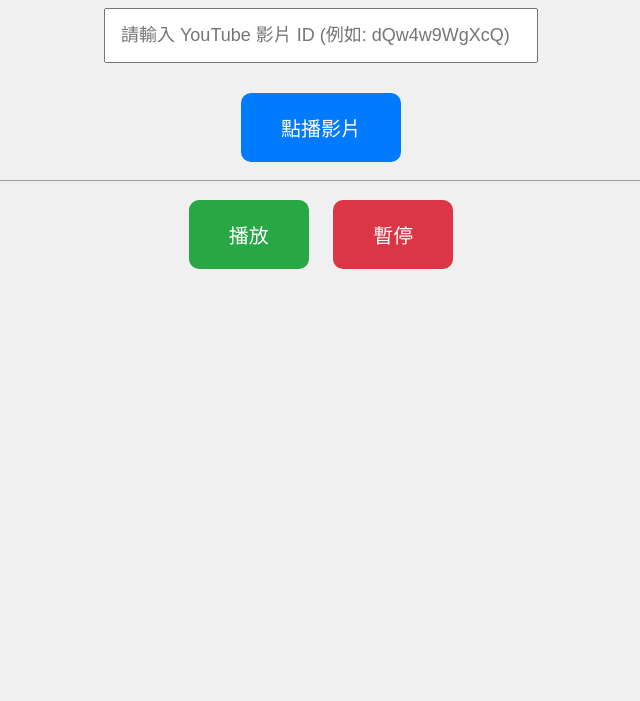
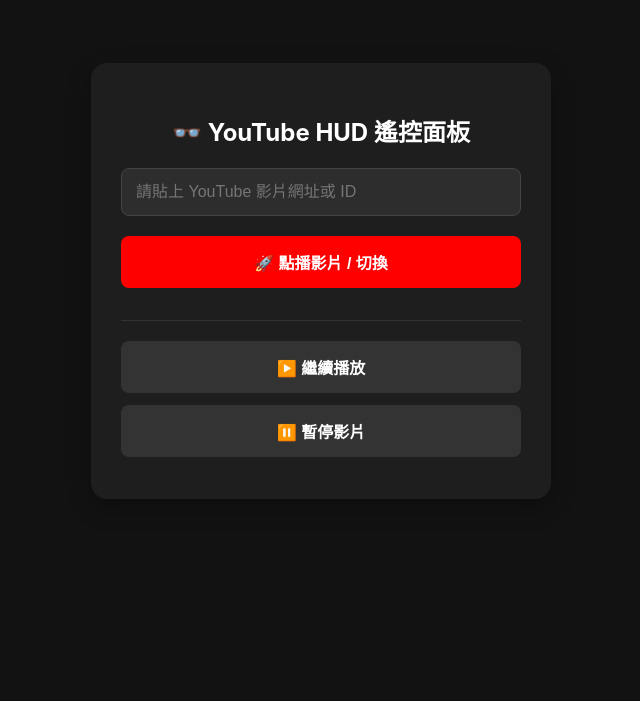
Before and after one commit to gino8246/ytOnMetaDisplay, a plain HTML site: page remote.html in a window 1280 px wide. Shown: the part 139-840 px from the top of the page, without its empty margins (319-959 px from the left). Before the commit the page ends 800 px from the top, so only its background shows below. Drawn offline with Linux system fonts and the light colour scheme.

Commit message:
feat. 優化操控

```diff
--- a/remote.html
+++ b/remote.html
@@ -2,40 +2,114 @@
 <html lang="zh-TW">
 <head>
     <meta charset="UTF-8">
-    <title>Meta Glass 遙控器</title>
-    <style>
-        body { font-family: sans-serif; padding: 50px; text-align: center; background: #f0f0f0; }
-        button { padding: 20px 40px; font-size: 20px; margin: 10px; cursor: pointer; border-radius: 10px; border: none; background: #007bff; color: white; }
-        input { padding: 15px; font-size: 18px; width: 60%; max-width: 400px; margin-bottom: 20px; }
-    </style>
+    <meta name="viewport" content="width=device-width, initial-scale=1.0">
+    <title>YouTube HUD 遙控器</title>
     <script src="https://www.gstatic.com/firebasejs/8.10.1/firebase-app.js"></script>
     <script src="https://www.gstatic.com/firebasejs/8.10.1/firebase-database.js"></script>
+    <style>
+        body {
+            font-family: -apple-system, BlinkMacSystemFont, "Segoe UI", Roboto, sans-serif;
+            background-color: #121212;
+            color: #ffffff;
+            display: flex;
+            flex-direction: column;
+            align-items: center;
+            justify-content: center;
+            height: 100vh;
+            margin: 0;
+            padding: 20px;
+        }
+        .container {
+            width: 100%;
+            max-width: 400px;
+            text-align: center;
+            background: #1e1e1e;
+            padding: 30px;
+            border-radius: 16px;
+            box-shadow: 0 8px 24px rgba(0,0,0,0.3);
+        }
+        input {
+            width: 100%;
+            padding: 14px;
+            background: #2d2d2d;
+            border: 1px solid #444;
+            border-radius: 8px;
+            color: white;
+            font-size: 16px;
+            box-sizing: border-box;
+            margin-bottom: 20px;
+        }
+        button {
+            width: 100%;
+            padding: 14px;
+            border: none;
+            border-radius: 8px;
+            font-size: 16px;
+            font-weight: bold;
+            cursor: pointer;
+            margin-bottom: 12px;
+            transition: opacity 0.2s;
+        }
+        .btn-play { background-color: #ff0000; color: white; }
+        .btn-ctrl { background-color: #333333; color: white; }
+        button:active { opacity: 0.8; }
+    </style>
 </head>
 <body>
 
-    <h1>Meta 眼鏡 YouTube 遙控器</h1>
+    <div class="container">
+        <h2>👓 YouTube HUD 遙控面板</h2>
 
-    <input type="text" id="vid-input" placeholder="請輸入 YouTube 影片 ID (例如: dQw4w9WgXcQ)"><br>
-    <button onclick="sendVideo()">點播影片</button>
-    <hr>
-    <button onclick="sendCommand('play')" style="background:#28a745;">播放</button>
-    <button onclick="sendCommand('pause')" style="background:#dc3545;">暫停</button>
+        <input type="text" id="urlInput" placeholder="請貼上 YouTube 影片網址或 ID">
+
+        <button class="btn-play" onclick="sendVideo()">🚀 點播影片 / 切換</button>
+        <hr style="border: 0; border-top: 1px solid #333; margin: 20px 0;">
+        <button class="btn-ctrl" onclick="controlStatus('play')">▶️ 繼續播放</button>
+        <button class="btn-ctrl" onclick="controlStatus('pause')">⏸️ 暫停影片</button>
+    </div>
 
     <script>
-        // 初始化相同的 Firebase
-        const firebaseConfig = { databaseURL: "https://ytonmetadisplay-default-rtdb.firebaseio.com/" };
+        // 初始化 Firebase (維持你原來的設定)
+        const firebaseConfig = {
+            databaseURL: "https://ytonmetadisplay-default-rtdb.firebaseio.com"
+        };
         firebase.initializeApp(firebaseConfig);
-        const db = firebase.database();
+        const database = firebase.database();
 
-        function sendVideo() {
-            const vid = document.getElementById('vid-input').value;
-            if(vid) {
-                db.ref('currentVideo').set({ id: vid, command: 'play' });
+        // 核心網址解析器：管你貼什麼，通通現形！
+        function extractVideoId(input) {
+            var regExp = /^.*(youtu.be\/|v\/|u\/\w\/|embed\/|watch\?v=|\&v=)([^#\&\?]*).*/;
+            var match = input.match(regExp);
+
+            if (match && match[2].length === 11) {
+                return match[2]; // 成功拆出 11 碼 ID
+            } else if (input.trim().length === 11) {
+                return input.trim(); // 使用者直接貼 11 碼 ID
+            } else {
+                alert("噢不！這似乎不是正確的 YouTube 連結或 ID，請再檢查一下！");
+                return null;
             }
         }
 
-        function sendCommand(cmd) {
-            db.ref('currentVideo').update({ command: cmd });
+        // 送出點播
+        function sendVideo() {
+            var rawInput = document.getElementById('urlInput').value;
+            var finalId = extractVideoId(rawInput);
+
+            if (finalId) {
+                database.ref('currentVideo').set({
+                    id: finalId,
+                    status: 'play',
+                    timestamp: Date.now()
+                }).then(() => {
+                    document.getElementById('urlInput').value = ''; // 成功後清空輸入框
+                });
+            }
+        }
+
+        // 控制暫停或播放
+        function controlStatus(statusAction) {
+            database.ref('currentVideo/status').set(statusAction);
         }
     </script>
 </body>
```
Also changed, not shown: index.html (+64 -44 lines).
